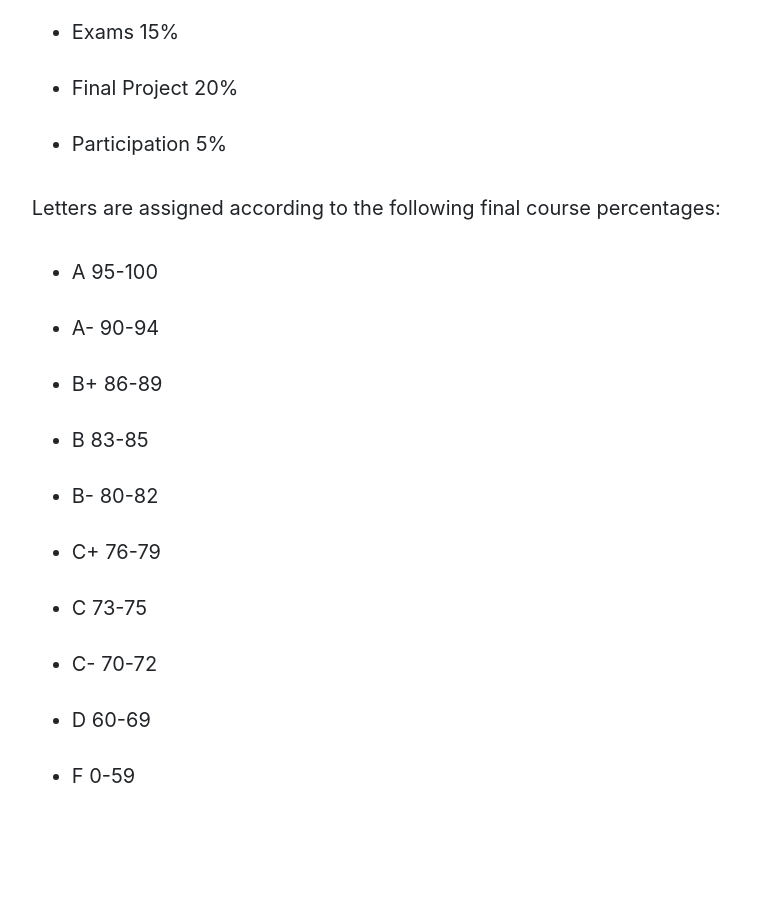
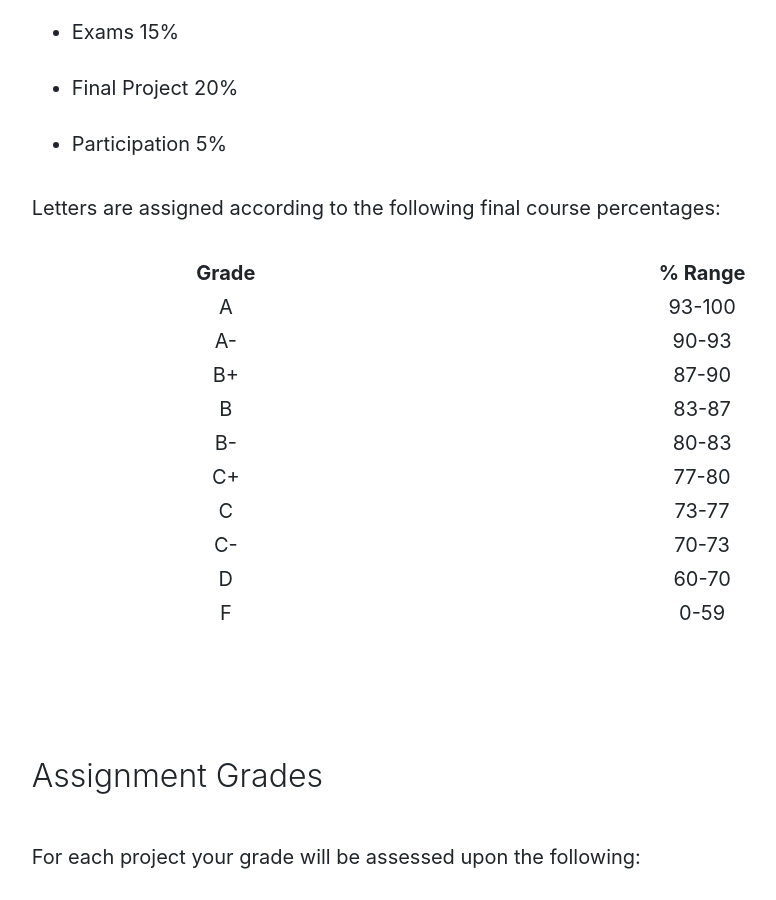
Before and after one commit to Montana-Media-Arts/creative-coding-1, a Jekyll site: the page built from modules/syllabus/_posts/2017-01-01-syllabus.md, in a window 1280 px wide and 900 px high, scrolled down 10359 px. Shown: the whole window, without its empty margins (132-908 px from the left). Built offline with Jekyll 4.4.1, drawn with Linux system fonts in a browser that asks for light colours; nearby versions of some CDN libraries.

Commit message:
updated grade table

```diff
--- a/modules/syllabus/_posts/2017-01-01-syllabus.md
+++ b/modules/syllabus/_posts/2017-01-01-syllabus.md
@@ -198,16 +198,18 @@ Grades will be determined according to the following breakdown:
 
 Letters are assigned according to the following final course percentages:
 
-- A   95-100
-- A-  90-94
-- B+  86-89
-- B   83-85
-- B-  80-82
-- C+  76-79
-- C   73-75
-- C-  70-72
-- D   60-69
-- F   0-59
+| Grade | % Range 	|
+|:-----:|:---------:|
+| A  	| 93-100	|
+| A- 	| 90-93		|
+| B+ 	| 87-90		|
+| B  	| 83-87		|
+| B- 	| 80-83		|
+| C+ 	| 77-80		|
+| C  	| 73-77		|
+| C- 	| 70-73		|
+| D  	| 60-70		|
+| F  	| 0-59		|
 
 #### Assignment Grades
 
```
